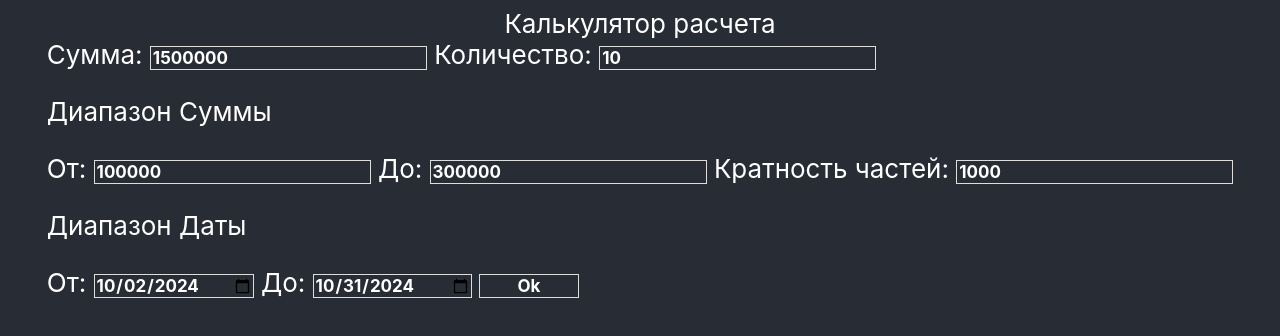
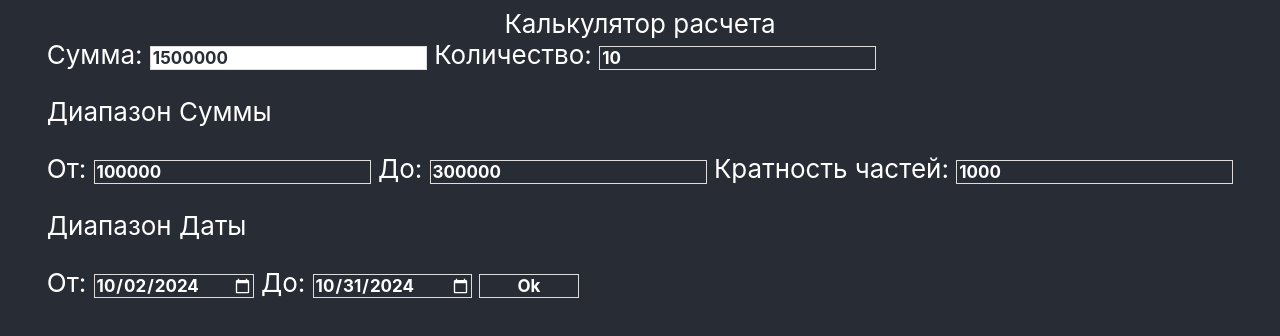
Before and after one commit to RigelTLT/Buh-JS, a website built with webpack: page index.html in a window 1280 px wide. In both pictures the pointer is over the input "Сумма:". Built offline with nearby package versions, Linux system fonts and the light colour scheme.

Commit message:
feat: add css styles input

```diff
--- a/src/styles.scss
+++ b/src/styles.scss
@@ -46,7 +46,21 @@ body {
   font-family: -apple-system, BlinkMacSystemFont, "Segoe UI", "Roboto", "Oxygen",
     "Ubuntu", "Cantarell", "Fira Sans", "Droid Sans", "Helvetica Neue",
     sans-serif;
+  transition: 1s;
 }
 .button-ok {
   width: 100px;
 }
+.textInputWrapper:hover {
+  background: white;
+  color: #282c34;
+  transition: 1s;
+}
+.ot-date,
+.do-date {
+  color-scheme: dark;
+}
+.ot-date:hover,
+.do-date:hover {
+  color-scheme: white;
+}
```
